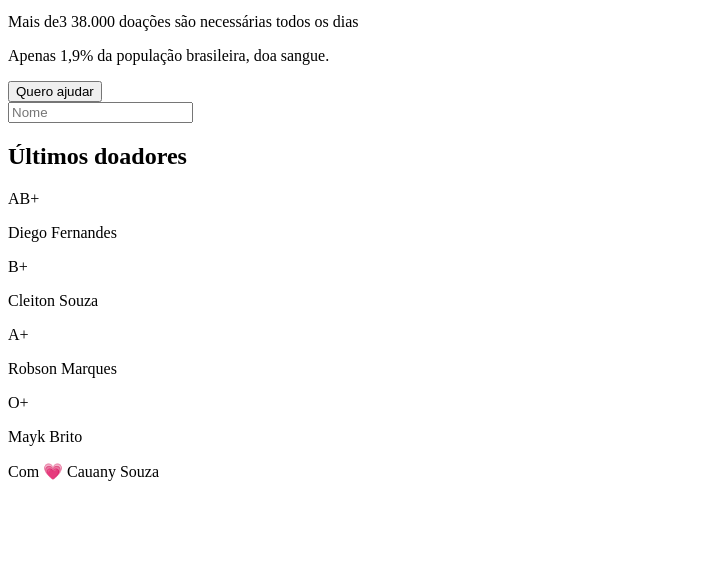
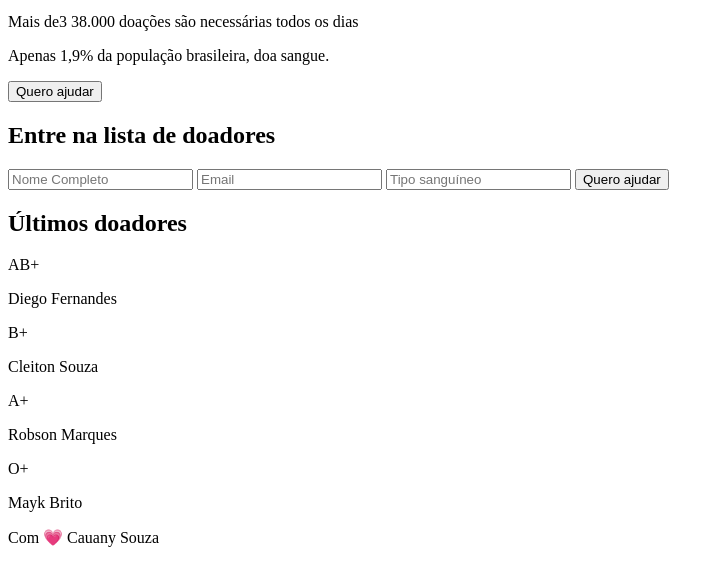
Before and after one commit to Cauany/MaratonaDev_DOE, a plain HTML site: page index.html in a window 1280 px wide. Shown: the part 148-734 px from the top of the page, without its empty margins (0-724 px from the left). Drawn offline with Linux system fonts and the light colour scheme.

Commit message:
foi completado o formulário e adicionado a tag um titulo para o formulário, junto de um botão

```diff
--- a/index.html
+++ b/index.html
@@ -18,8 +18,12 @@
         </header>
         <!-- Formulário -->
             <section class="form">
+                <h2> Entre na lista de doadores</h2>
                 <form action="#" method="get">
-                    <input type="text" name="name" placeholder="Nome">
+                    <input type="text" name="name" placeholder="Nome Completo">
+                    <input type="text" name="email" placeholder="Email">
+                    <input type="text" name="blood" placeholder="Tipo sanguíneo">
+                    <button> Quero ajudar</button>
                 </form>
             </section>
         <!-- Conteudo central -->
```
